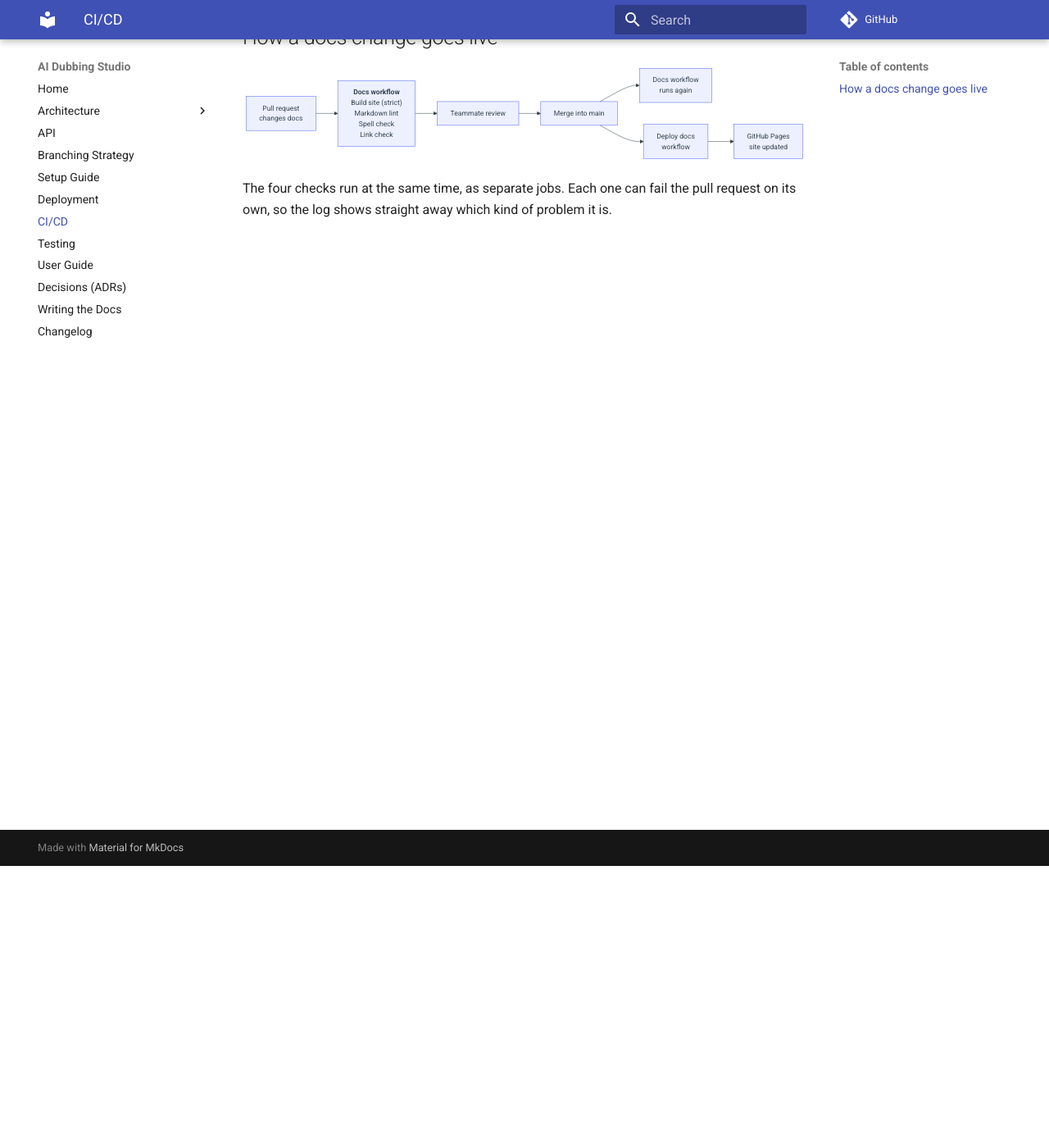
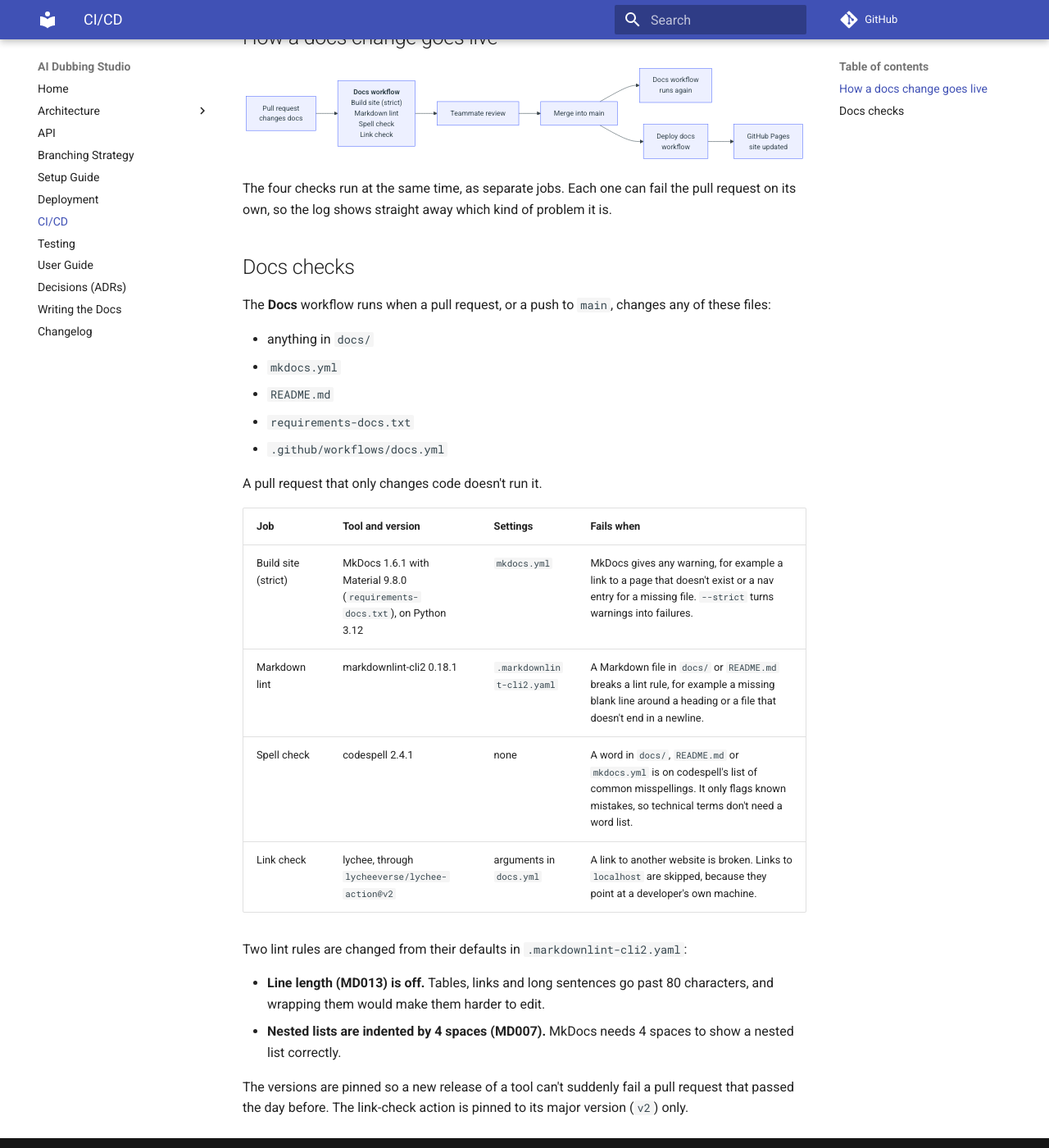
Before and after one commit to WH1TE-SHAD0W/ai-dubbing-studio, an MkDocs documentation site: the page built from docs/ci-cd.md, in a window 1280 px wide and 1400 px high, scrolled down 344 px. Shown: the whole window at 82% size. Built offline with MkDocs 1.6.1 and Material for MkDocs 9.7.7, drawn with Linux system fonts in a browser that asks for light colours; comment, search, counter and statistics services are not loaded.

Commit message:
docs: describe the Docs checks workflow on the CI/CD page (YGP-77)
Co-Authored-By: Claude Opus 5.5 <noreply@anthropic.com>

```diff
--- a/docs/ci-cd.md
+++ b/docs/ci-cd.md
@@ -24,3 +24,34 @@ flowchart LR
 The four checks run at the same time, as separate jobs. Each one can fail the
 pull request on its own, so the log shows straight away which kind of problem
 it is.
+
+## Docs checks
+
+The **Docs** workflow runs when a pull request, or a push to `main`, changes
+any of these files:
+
+- anything in `docs/`
+- `mkdocs.yml`
+- `README.md`
+- `requirements-docs.txt`
+- `.github/workflows/docs.yml`
+
+A pull request that only changes code doesn't run it.
+
+| Job | Tool and version | Settings | Fails when |
+|---|---|---|---|
+| Build site (strict) | MkDocs 1.6.1 with Material 9.8.0 (`requirements-docs.txt`), on Python 3.12 | `mkdocs.yml` | MkDocs gives any warning, for example a link to a page that doesn't exist or a nav entry for a missing file. `--strict` turns warnings into failures. |
+| Markdown lint | markdownlint-cli2 0.18.1 | `.markdownlint-cli2.yaml` | A Markdown file in `docs/` or `README.md` breaks a lint rule, for example a missing blank line around a heading or a file that doesn't end in a newline. |
+| Spell check | codespell 2.4.1 | none | A word in `docs/`, `README.md` or `mkdocs.yml` is on codespell's list of common misspellings. It only flags known mistakes, so technical terms don't need a word list. |
+| Link check | lychee, through `lycheeverse/lychee-action@v2` | arguments in `docs.yml` | A link to another website is broken. Links to `localhost` are skipped, because they point at a developer's own machine. |
+
+Two lint rules are changed from their defaults in `.markdownlint-cli2.yaml`:
+
+- **Line length (MD013) is off.** Tables, links and long sentences go past 80
+  characters, and wrapping them would make them harder to edit.
+- **Nested lists are indented by 4 spaces (MD007).** MkDocs needs 4 spaces to
+  show a nested list correctly.
+
+The versions are pinned so a new release of a tool can't suddenly fail a pull
+request that passed the day before. The link-check action is pinned to its
+major version (`v2`) only.
```
